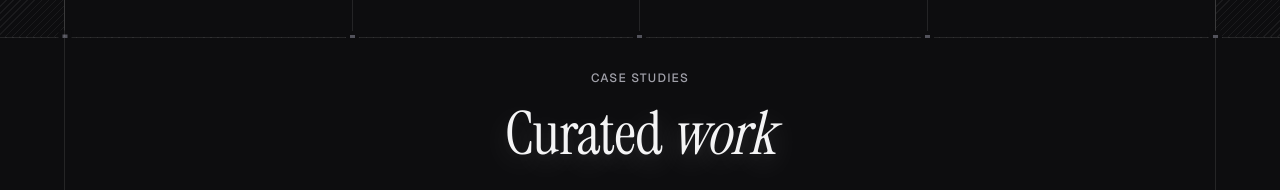
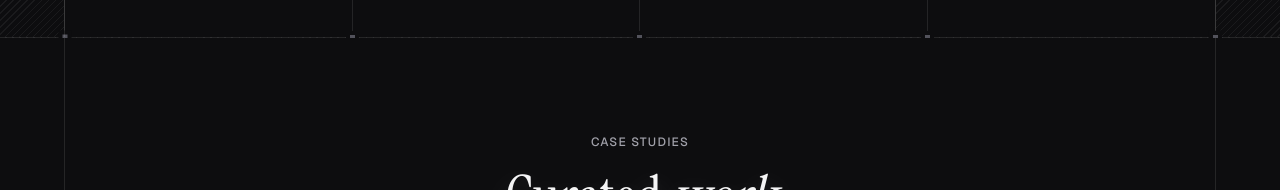
Before and after one commit to alibacelonia/portfolio-website, a Next.js app: page / in a window 1280 px wide. Shown: the part 762-952 px from the top of the page. Built offline with nearby package versions, Linux system fonts and the light colour scheme; no server answers.

Commit message:
style: wrap every section title in a rail-to-rail band
Each section title except the hero sits in a band that spans the rails, with
equal space above and below and a line underneath with junction squares;
first bands draw a top line too. The case-study layout sits flush and shares
the band's line.

```diff
--- a/src/app/globals.css
+++ b/src/app/globals.css
@@ -735,6 +735,48 @@
    upper half of the viewport. The cards sit in a hatched well, like the section dividers, and a
    ruler of ticks beside the title shows which project is active.
    Phones: each image is followed by its own details, 100px between projects. */
+/* A section's title band: from rail to rail (like the case-study layout), equal space above and
+   below the title, and a line under it with junction squares where it meets the rails. The
+   section divider is its top edge; first bands (no divider) draw a top line too. */
+.section-title-band {
+  position: relative;
+  margin-inline: calc(var(--frame-inset) - var(--gutter));
+  padding: clamp(2.5rem, 5vw, 4.5rem) calc(var(--gutter) - var(--frame-inset));
+  border-bottom: 1px solid var(--frame-line);
+}
+
+.section-title-band--first {
+  border-top: 1px solid var(--frame-line);
+}
+
+.section-title-band::before,
+.section-title-band::after {
+  content: "";
+  position: absolute;
+  bottom: 0;
+  width: 5px;
+  height: 5px;
+  background: var(--frame-marker);
+  box-shadow: 0 0 0 4px var(--bg);
+  translate: -50% 50%;
+  pointer-events: none;
+}
+
+.section-title-band::before {
+  left: 0;
+}
+
+.section-title-band::after {
+  left: 100%;
+}
+
+@media (forced-colors: active) {
+  .section-title-band::before,
+  .section-title-band::after {
+    display: none;
+  }
+}
+
 .case-layout {
   display: grid;
   grid-template-columns: minmax(0, 1fr);
@@ -757,6 +799,11 @@
     align-items: start;
     margin-inline: calc(var(--frame-inset) - var(--gutter));
     border-block: 1px solid var(--frame-line);
+  }
+
+  /* Directly under a title band, the band's line is this layout's top edge. */
+  .section-title-band + .case-layout {
+    border-top: 0;
   }
 
   /* The cards sit on the section-divider hatch; each keeps a thin bezel line 6px out, so it reads
--- a/src/components/sections/Projects.tsx
+++ b/src/components/sections/Projects.tsx
@@ -279,6 +279,7 @@ export function Projects() {
       id="projects"
       label="Case Studies"
       title="Curated work"
+      flush
       footer={<ActionStrip href="/projects/">View all projects</ActionStrip>}
     >
       <CaseStudies studies={buildCaseStudies()} />
--- a/src/components/ui/Section.tsx
+++ b/src/components/ui/Section.tsx
@@ -27,6 +27,11 @@ interface SectionProps {
   before?: ReactNode;
   /** Optional full-width action row below the padded section content. */
   footer?: ReactNode;
+  /**
+   * Content that draws its own top rule from rail to rail (the case-study layout from `lg`): it
+   * sits flush against the title band and shares its line instead of doubling it.
+   */
+  flush?: boolean;
   children?: ReactNode;
 }
 
@@ -45,6 +50,7 @@ export function Section({
   aside,
   before,
   footer,
+  flush = false,
   children,
 }: SectionProps) {
   const headingId = `${id}-title`;
@@ -79,17 +85,23 @@ export function Section({
             {aside ? <div className="shrink-0">{aside}</div> : null}
           </div>
         ) : (
+          // The title sits in its own band, ruled from rail to rail like the reference's
+          // "Curated work" (the section divider above, a line below; first bands draw both).
           <div
-            data-reveal={first ? undefined : true}
-            className={`mx-auto flex max-w-3xl flex-col items-center text-center title-glow ${
-              children || footer ? "mb-12 sm:mb-14" : ""
+            className={`section-title-band ${first ? "section-title-band--first" : ""} ${
+              children || footer ? (flush ? "mb-12 sm:mb-14 lg:mb-0" : "mb-12 sm:mb-14") : ""
             }`}
           >
-            {label ? <p className="mb-4 type-overline text-muted">{label}</p> : null}
-            <Heading id={headingId} className="type-display text-fg">
-              <DisplayTitle text={title} />
-            </Heading>
-            {aside ? <div className="mt-6">{aside}</div> : null}
+            <div
+              data-reveal={first ? undefined : true}
+              className="mx-auto flex max-w-3xl flex-col items-center text-center title-glow"
+            >
+              {label ? <p className="mb-4 type-overline text-muted">{label}</p> : null}
+              <Heading id={headingId} className="type-display text-fg">
+                <DisplayTitle text={title} />
+              </Heading>
+              {aside ? <div className="mt-6">{aside}</div> : null}
+            </div>
           </div>
         )}
         {children}
```
Also changed, not shown: 3 other files (tests, documents, lock files or other folders).
